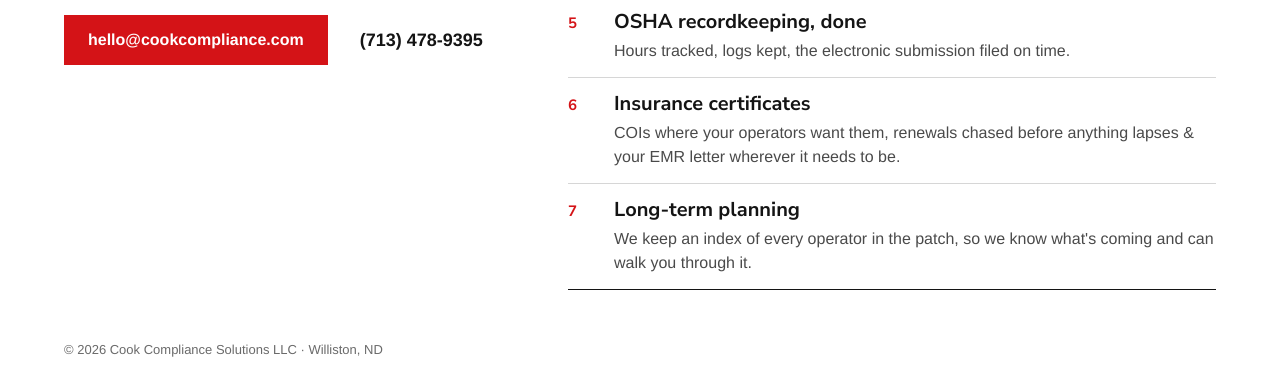
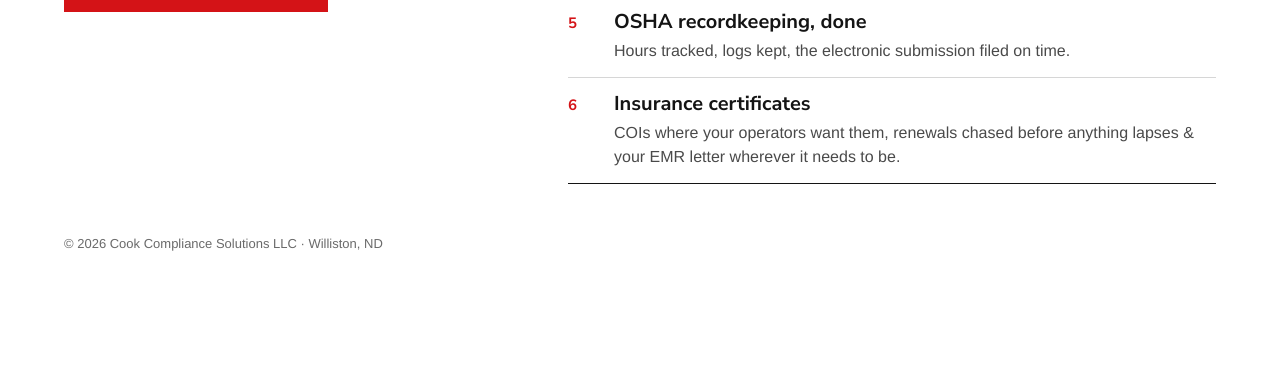
Before and after one commit to davidavalerio/cookcompliance.com, a plain HTML site: page index.html in a window 1280 px wide. Shown: the part 596-981 px from the top of the page. After the commit the page ends 875 px from the top, so only its background shows below. Drawn offline with Linux system fonts and the light colour scheme.

Commit message:
Remove the long-term planning service; six services remain (COOK-280)

```diff
--- a/index.html
+++ b/index.html
@@ -160,13 +160,6 @@
             <p>COIs where your operators want them, renewals chased before anything lapses &amp; your EMR letter wherever it needs to be.</p>
           </div>
         </div>
-        <div class="row">
-          <div class="num">7</div>
-          <div class="row-text">
-            <h3>Long-term planning</h3>
-            <p>We keep an index of every operator in the patch, so we know what's coming and can walk you through it.</p>
-          </div>
-        </div>
       </div>
     </section>
   </main>
```
Also changed, not shown: 1 other file.
